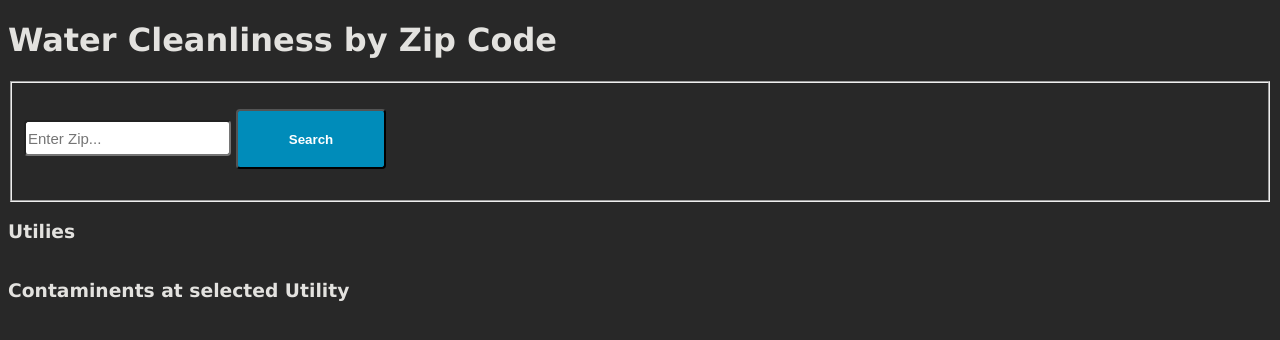
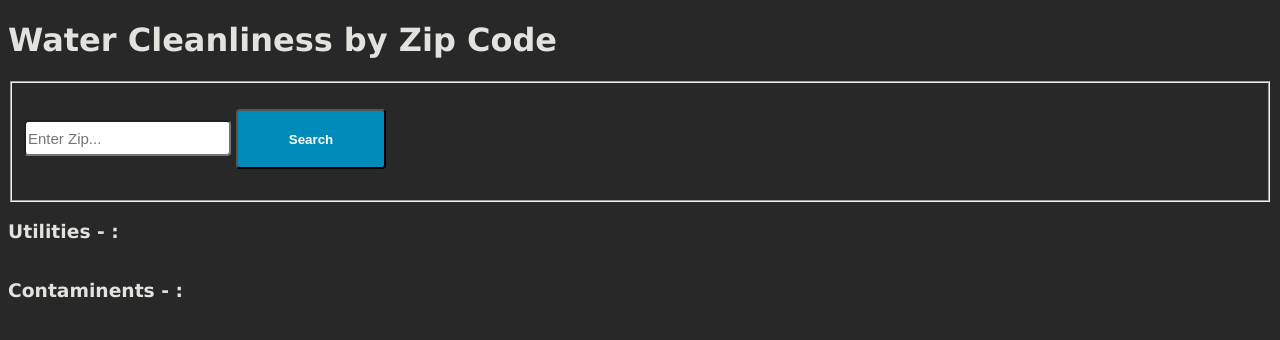
Before and after one commit to SoftwareEng9B/Main_Project, a React (Create React App) app in the folder client/: page / in a window 1280 px wide. Shown: the top 340 px of the page. Built offline with nearby package versions, Linux system fonts and the light colour scheme.

Commit message:
Implemented requested changes from demo (showing util selected) and cleaned up -db

```diff
--- a/client/src/App.js
+++ b/client/src/App.js
@@ -1,55 +1,53 @@
 import React from 'react';
+import Home from "./views/Home/Home";
+import UtilList from './UtilList';
+import { getUtils, getContams } from './scraper';
 // import { Route, Switch, Redirect  } from 'react-router-dom';
-import Home from "./views/Home/Home";
 // import NotFound from "./views/NotFound"
-import { getUtils, getContams } from './scraper';
-import UtilList from './UtilList';
 
 class App extends React.Component{
+
   constructor(props){
     super(props);
     this.state = {
-      zipCode: 0,
-      selectedUtility: 0,
-      utilities: [],
-      contaminants: []
+      zipcode: null,
+      selectedUtil: {},
+      utils: [],
+      contams: []
     };
   }
 
-  utilUpdate(value){
+  async zipcodeUpdate(value){
+    let utilData = await getUtils(value);
     this.setState({
-      selectedUtility: value
-    })
-    this.getContams(value);
-  };
-  utilUpdates2(value){
-    this.setState({
-      utilities: value
+      zipcode: value,
+      selectedUtil: {},
+      utils: utilData.utils,
+      contams: []
     })
   };
-  zipUpdate(value){
+
+  async selectedUtilUpdate(value){
+    let contamData = await getContams(value.link);
     this.setState({
-      zipCode: value
-    })
-    this.getUtils(value);
-  };
-  contamUpdate(value){
-    this.setState({
-      contaminants: value
+      selectedUtil: value,
+      contams: contamData.contams
     })
   };
-  async getUtils(zip){
-    let utils = await getUtils(zip);
-    this.utilUpdates2(utils.utils);
-  }
-  async getContams(utilId){
-    let contaminants = await getContams(utilId);
-    this.contamUpdate(contaminants.contams);
-  }
 
   render(){
     return (
       <div>
+        <Home
+            zipcodeUpdate={this.zipcodeUpdate.bind(this)}
+        />
+        <UtilList
+            utils={this.state.utils}
+            contams={this.state.contams}
+            zipcode={this.state.zipcode}
+            selectedUtil={this.state.selectedUtil}
+            selectedUtilUpdate={this.selectedUtilUpdate.bind(this)}
+        />
         {/* <Switch>
           <Route exact path="/Home" component={Home} />
           <Route exact path="/">
@@ -57,15 +55,6 @@ render(){
           </Route>
           <Route component={NotFound}/>
         </Switch> */}
-      <Home
-          // utilUpdate=
-          zipUpdate={this.zipUpdate.bind(this)}
-      />
-      <UtilList
-          data={this.state.utilities}
-          utilUpdate={this.utilUpdate.bind(this)}
-          contams={this.state.contaminants}
-      />
       </div>
     );
   }
--- a/client/src/UtilList.js
+++ b/client/src/UtilList.js
@@ -2,27 +2,19 @@ import React from 'react';
 
 function UtilList(props) {
 
-	const { data, utilUpdate, contams } = props;
-	const refer = React.createRef();
+	const { utils, contams, zipcode, selectedUtil, selectedUtilUpdate } = props;
 
-	function utilsContam(){
-		console.log(refer.current)
-		// utilUpdate(refer.current.value);
-	}
-
-	const utilList = data.map(directory => {
+	const utilList = utils.map(util => {
 		return (
-			// <input type="button" ref={refer} key={directory.link} value={directory.name} onClick={utilsContam}/>
-			<tr key={directory.link}>
-					{/* <td>{directory.name} </td> */}
-					<td onClick={()=> utilUpdate(directory.link)}>
-						{directory.name}
-					</td>
+			<tr key={util.link}>
+				<td onClick={()=> selectedUtilUpdate(util)}>
+					{util.name}
+				</td>
 			</tr>
 		);
 	});
 
-	const contamsList = contams.map(contam => {
+	const contamList = contams.map(contam => {
 		return (
 			<div>{contam}</div>
 		);
@@ -30,15 +22,15 @@ function UtilList(props) {
 
 	return(
 		<div>
-			<h3>Utilies</h3>
+			<h3>Utilities - {zipcode} :</h3>
 			<table>
 				<tbody>{utilList}</tbody>
 			</table>
-			<h3>Contaminents at selected Utility</h3>
-			{contamsList}
+			<h3>Contaminents - {selectedUtil.name} :</h3>
+			{contamList}
 		</div>
 
 	);
+}
 
-}
 export default UtilList;
--- a/client/src/scraper.js
+++ b/client/src/scraper.js
@@ -44,7 +44,7 @@ export async function getUtils(zip) {
 
 export async function getContams(utilID){
   const contams = new Set();
-    const contamsURL = "https://www.ewg.org/tapwater/"+utilID;
+  const contamsURL = "https://www.ewg.org/tapwater/"+utilID;
   const $ = await fetchData(contamsURL);
 
   $(".filter-table tbody tr td").each((index, element) => {
--- a/client/src/views/Home/Home.js
+++ b/client/src/views/Home/Home.js
@@ -1,23 +1,23 @@
 import React from 'react';
 import './Home.css';
 
+function Home(props) {
 
-function Home(props) {
-    const refer = React.createRef();
+    const inputRef = React.createRef();
 
-    function getUtils(){
-        props.zipUpdate(refer.current.value);
+    function zipcodeUpdate(){
+        props.zipcodeUpdate(inputRef.current.value);
+    }
 
-    }
     return (
         <div>
             <h1>
                 Water Cleanliness by Zip Code
             </h1>
-            <form onSubmit={event => {event.preventDefault(); getUtils()}}>
+            <form onSubmit={event => {event.preventDefault(); zipcodeUpdate()}}>
                 <fieldset>
                     <p>
-            <input ref = {refer} name="search" type="text" placeholder="Enter Zip..." />
+                        <input ref={inputRef} name="search" type="text" placeholder="Enter Zip..." />
                         <button className="button" type='submit'>
                             <span><b>Search</b></span>
                         </button>
```
Also changed, not shown: client/src/Search.js (deleted, +0 -14 lines). Lines whose indentation alone changed are shown as unchanged.
